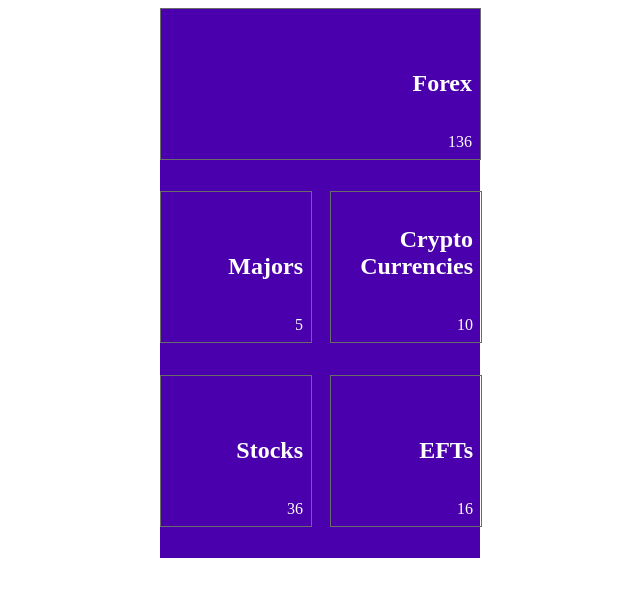
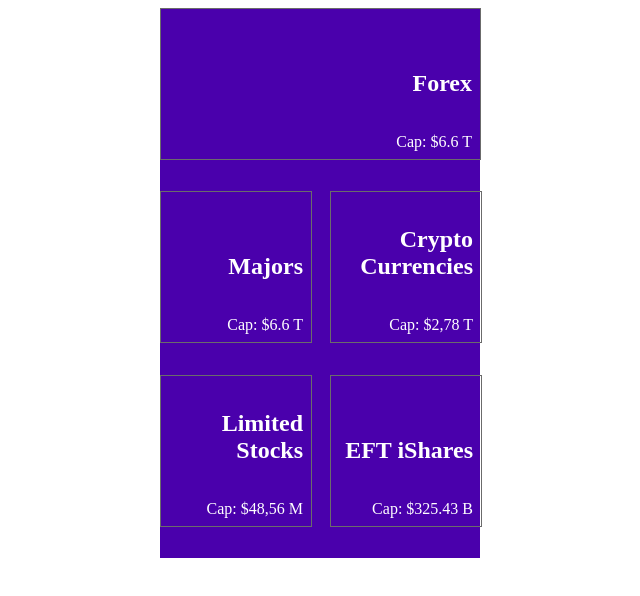
Before and after one commit to KDlamini/forex-metrics, a React (Create React App) app: page / in a window 1280 px wide. Shown: the top 596 px of the page, without its empty margins (320-960 px from the left). Built offline with nearby package versions, Linux system fonts and the light colour scheme; no server answers.

Commit message:
Update homepage.

```diff
--- a/src/components/Home.js
+++ b/src/components/Home.js
@@ -1,6 +1,7 @@
 import React, { useEffect } from 'react';
 import { useDispatch, useSelector } from 'react-redux';
 import { Link } from 'react-router-dom';
+import { categories } from './data';
 import { getForex } from '../redux/actions/markets';
 import '../styles/Home.css';
 
@@ -17,42 +18,18 @@
 
   return (
     <section className="homepage">
-      <Link to="/forex" className="category">
-        <div className="category-info">
-          <h2 className="category-title">Forex</h2>
-          <p className="total">136</p>
-        </div>
-      </Link>
-      <Link to="/majors" className="category">
-        <div className="category-info">
-          <h2 className="category-title">Majors</h2>
-          <p className="total">5</p>
-        </div>
-      </Link>
-      <Link to="/crypto" className="category">
-        <div className="category-info">
-          <h2 className="category-title">
-            Crypto
-            {' '}
-            <br />
-            {' '}
-            Currencies
-          </h2>
-          <p className="total">10</p>
-        </div>
-      </Link>
-      <Link to="/stocks" className="category">
-        <div className="category-info">
-          <h2 className="category-title">Stocks</h2>
-          <p className="total">36</p>
-        </div>
-      </Link>
-      <Link to="/efts" className="category">
-        <div className="category-info">
-          <h2 className="category-title">EFTs</h2>
-          <p className="total">16</p>
-        </div>
-      </Link>
+      {categories.map((item) => {
+        const { path, category, market_cap: cap } = item;
+
+        return (
+          <Link key={path} to={`/${path}`} className="category">
+            <div className="category-info">
+              <h2 className="category-title">{category}</h2>
+              <p className="total">{`Cap: ${cap}`}</p>
+            </div>
+          </Link>
+        );
+      })}
     </section>
   );
 }
--- a/src/components/data.js
+++ b/src/components/data.js
@@ -1,20 +1,20 @@
 export const cryptos = [
+  { id: '8', symbol: 'DOTUSD' },
+  { id: '7', symbol: 'ADAUSD' },
   { id: '1', symbol: 'BTCUSD' },
   { id: '2', symbol: 'ETHUSD' },
   { id: '3', symbol: 'XRPUSD' },
   { id: '4', symbol: 'LTCUSD' },
   { id: '5', symbol: 'DOGEUSD' },
   { id: '6', symbol: 'BCHUSD' },
-  { id: '7', symbol: 'ADAUSD' },
-  { id: '8', symbol: 'DOTUSD' },
   { id: '9', symbol: 'XLMUSD' },
   { id: '10', symbol: 'BNBUSD' },
 ];
 
 export const categories = [
-  { category: 'Forex', makert_cap: '$6.6 T' },
-  { category: 'Majors', makert_cap: '$6.6 T' },
-  { category: 'Crypto Currencies', makert_cap: '$2,78 T' },
-  { category: 'Limited Stocks', makert_cap: ' $48,56 M' },
-  { category: 'EFT iShares', makert_cap: '$325.43 B' },
+  { path: 'forex', category: 'Forex', market_cap: '$6.6 T' },
+  { path: 'majors', category: 'Majors', market_cap: '$6.6 T' },
+  { path: 'crypto', category: 'Crypto Currencies', market_cap: '$2,78 T' },
+  { path: 'stocks', category: 'Limited Stocks', market_cap: ' $48,56 M' },
+  { path: 'efts', category: 'EFT iShares', market_cap: '$325.43 B' },
 ];
--- a/src/redux/actions/markets.js
+++ b/src/redux/actions/markets.js
@@ -1,5 +1,5 @@
 import * as api from '../../api/api';
-import * as market from '../../components/data';
+import { cryptos } from '../../components/data';
 import {
   GET_FOREX, GET_CRYPTOS, GET_STOCKS, GET_EFTS,
 } from './actionTypes';
@@ -29,7 +29,7 @@
   try {
     const data = [];
 
-    market.cryptos.forEach(async (crypto) => {
+    cryptos.forEach(async (crypto) => {
       const { symbol } = crypto;
       const cryptoData = await api.fetchCryptos(symbol);
 
```
